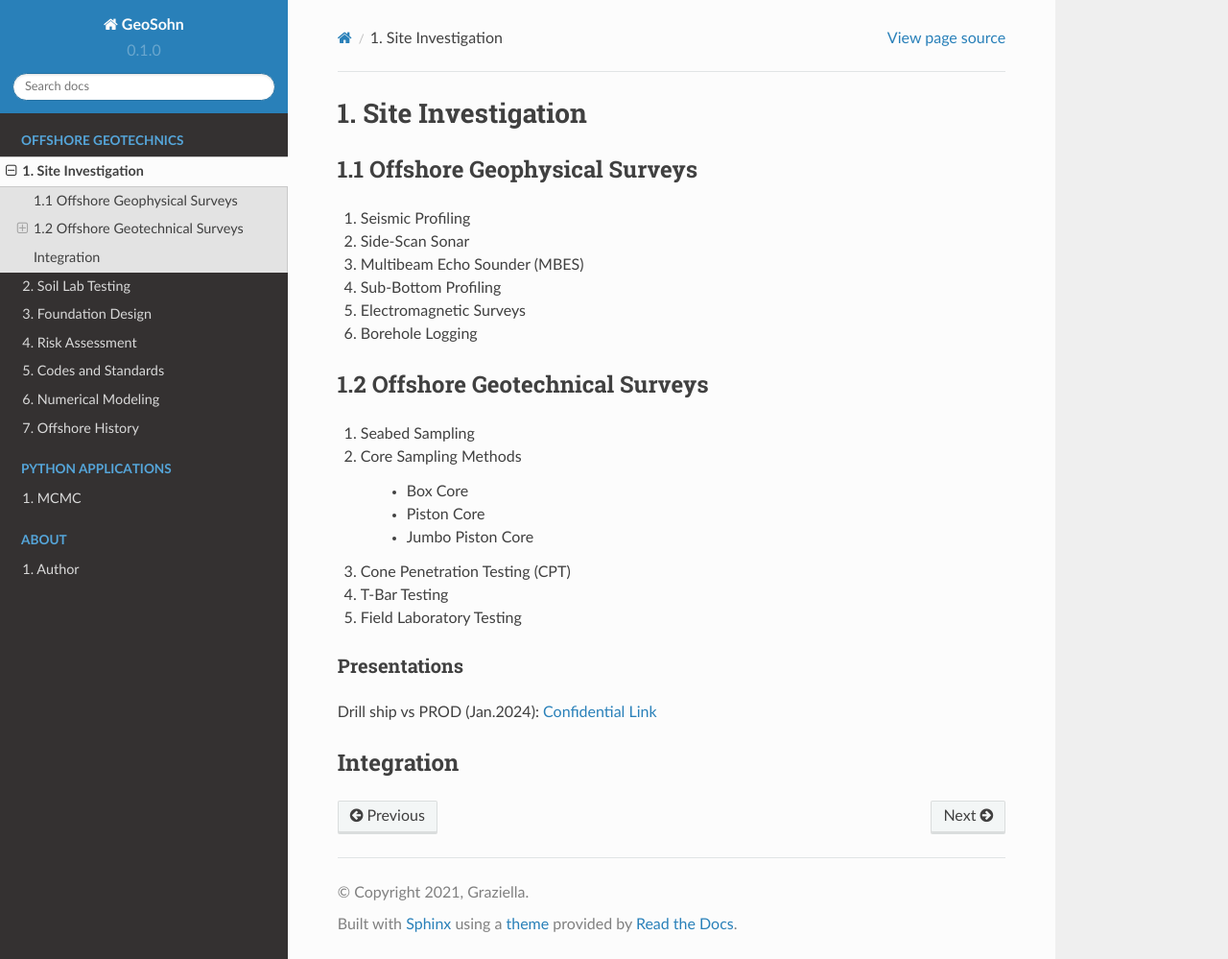
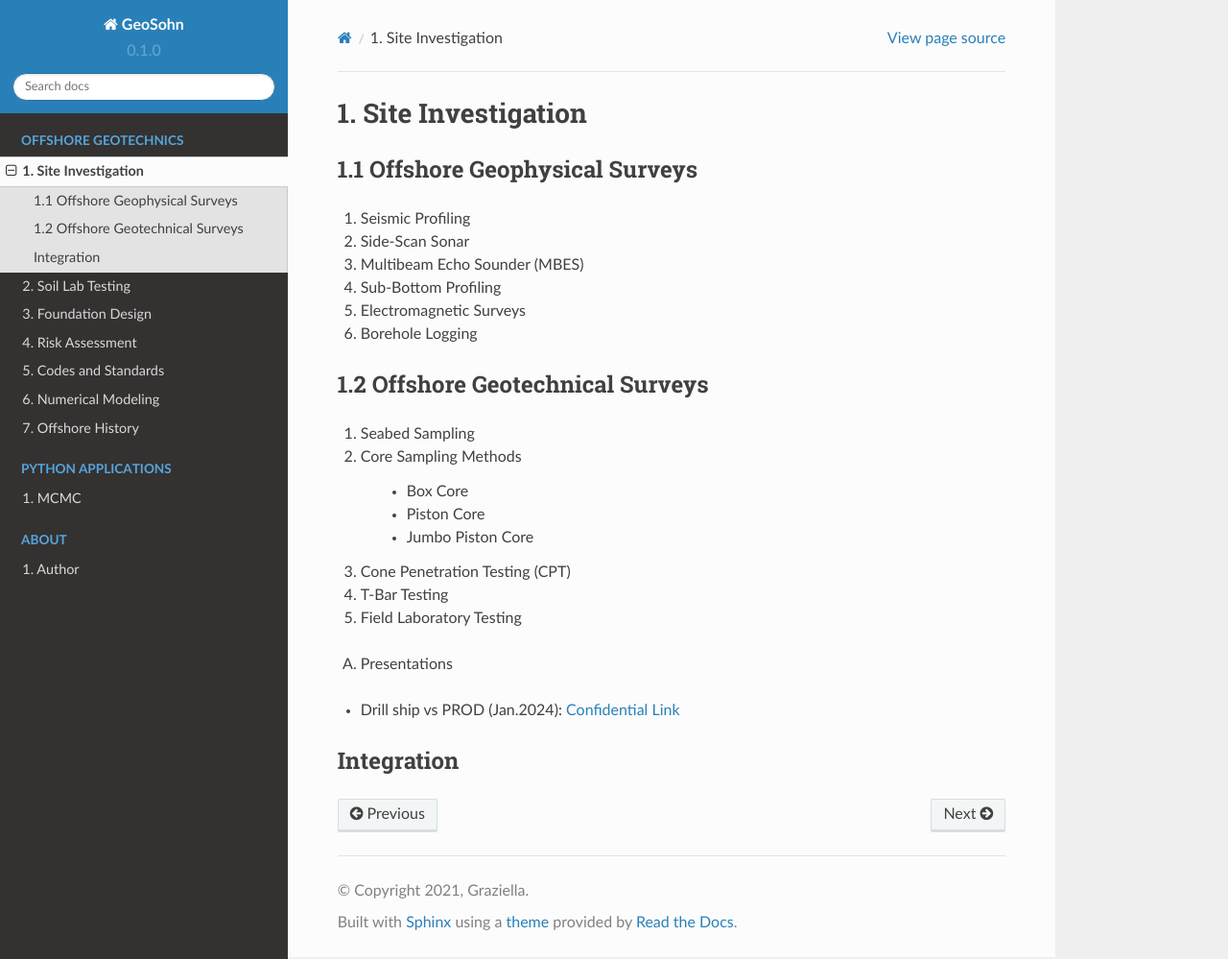
Before and after one commit to jrson11/GeoSohn, a Sphinx documentation site: the page built from docs/source/1-Site_Investigation.rst, in a window 1280 px wide and 999 px high. Shown: the whole window at 96% size. Built offline with Sphinx 7.4.7 and the Read the Docs theme 2.0.0, drawn with Linux system fonts in a browser that asks for light colours; pages that are not in the unit, such as notebooks, are missing from menus.

```diff
--- a/docs/source/1-Site_Investigation.rst
+++ b/docs/source/1-Site_Investigation.rst
@@ -35,9 +35,9 @@
 5. Field Laboratory Testing
 
 
-Presentations
-.............
-Drill ship vs PROD (Jan.2024): `Confidential Link <https://bp365-my.sharepoint.com/:p:/g/personal/jung_sohn_bp_com/EU_X7owC-gFBvuH80eOZSUABVG--Z-htr7CU14buP3owXg?e=m9wsk2>`_
+A. Presentations
+
+- Drill ship vs PROD (Jan.2024): `Confidential Link <https://bp365-my.sharepoint.com/:p:/g/personal/jung_sohn_bp_com/EU_X7owC-gFBvuH80eOZSUABVG--Z-htr7CU14buP3owXg?e=m9wsk2>`_
 
 Integration
 --------------------
```
